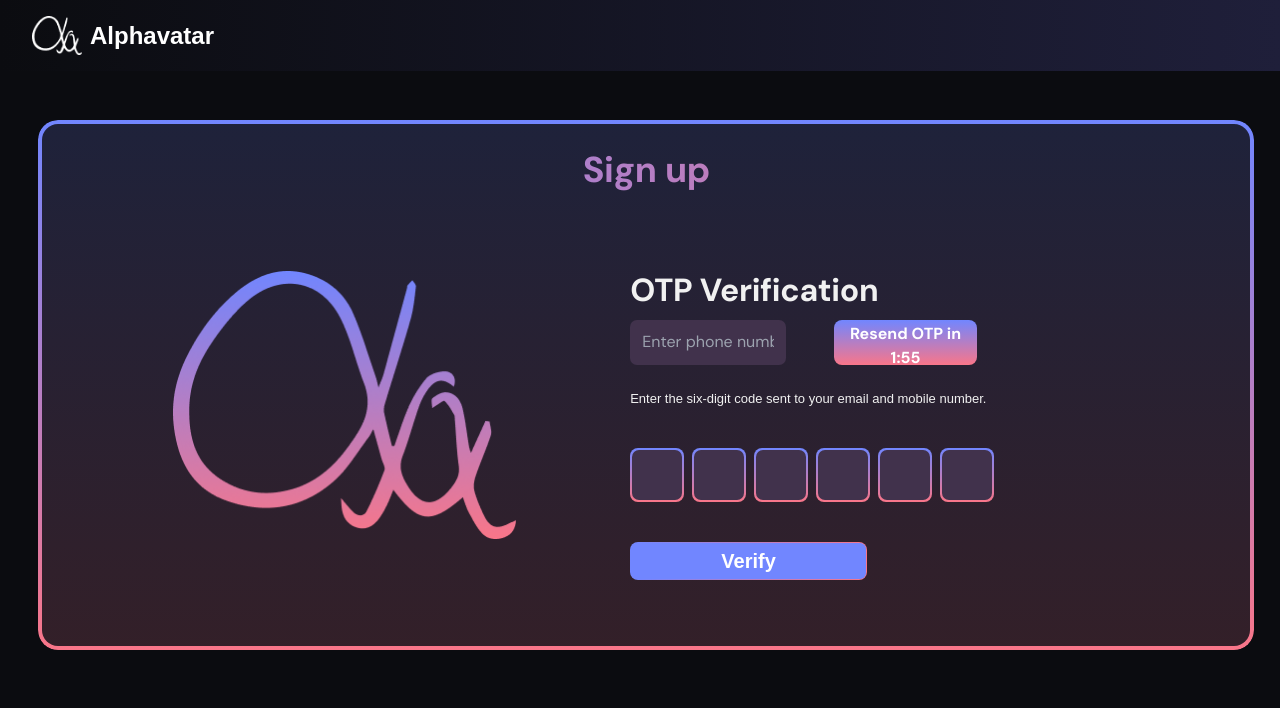
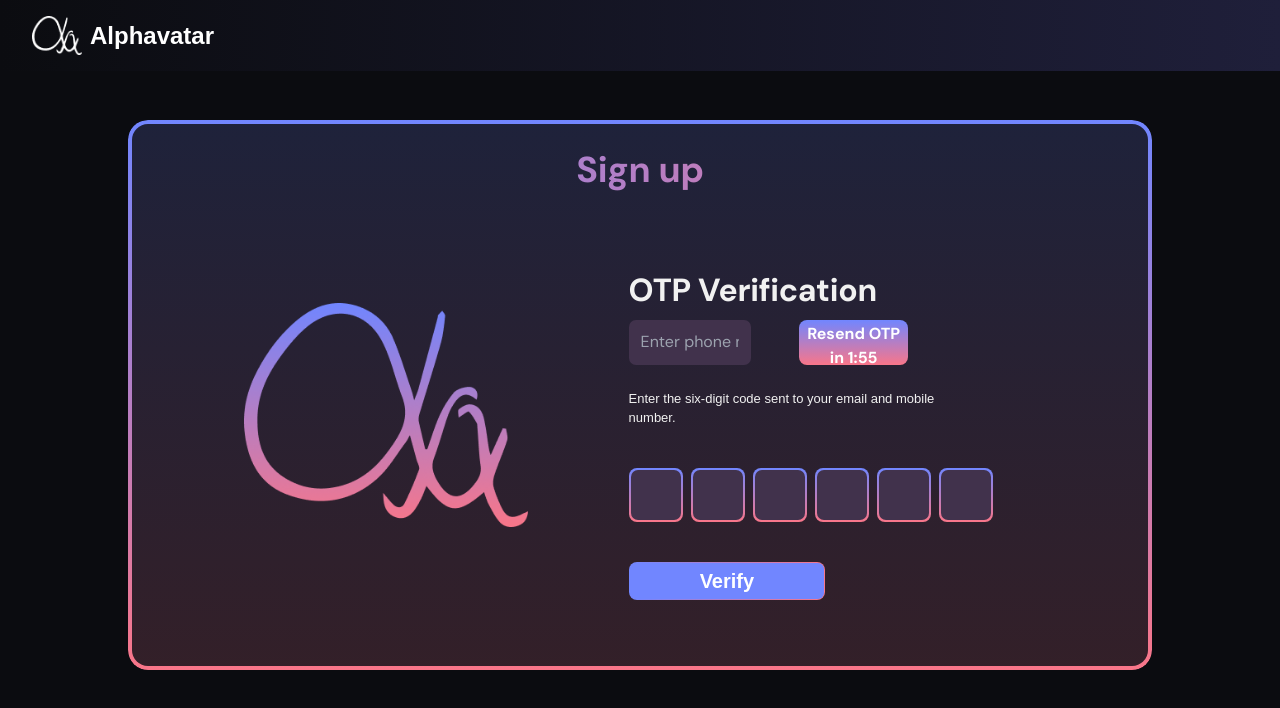
Before and after one commit to coolCoderD/Alpha_Avatar, a React (Create React App) app: page /otp in a window 1280 px wide. Shown: the top 708 px of the page. Built offline with nearby package versions, Linux system fonts and the light colour scheme; a web font is replaced by a local one.

Commit message:
code phn

```diff
--- a/src/App.css
+++ b/src/App.css
@@ -431,12 +431,12 @@ footer nav a {
     rgba(118, 134, 252, 0.18) 0%,
     rgba(233, 120, 151, 0.18) 100%
   );
-  width: 95%;
+  width: 80%;
   content: "";
   position: absolute;
   display: flow;
   height: fit-content;
-  left: 3%;
+  left:  10%;
   right: 0;
   bottom: 1;
   z-index: -12; /* Place the gradient border below the content */
--- a/src/components/sections/AvatarCreation.jsx
+++ b/src/components/sections/AvatarCreation.jsx
@@ -260,6 +260,17 @@ const AvatarCreation = () => {
           })}
         </Box>
       </Modal>
+      <div
+      className="flex justify-center items-center rounded-2xl"
+  style={{
+
+    background: 'linear-gradient(180deg, rgba(118, 134, 252, 0.18) 0%, rgba(233, 120, 151, 0.18) 100%)',
+
+
+  }}
+>
+
+
       <div className=" md:creation-div1  md:p-8 h-[100%]  rounded-2xl gap-3  w-[100%] md:w-[30%] flex flex-col items-center"
         style={{
           minWidth: "500px",
@@ -360,6 +371,7 @@ const AvatarCreation = () => {
           </div>
 
         </div>
+      </div>
       </div>
 
       {!avatarUrl && !loading ? (
--- a/src/components/sections/SignIn.jsx
+++ b/src/components/sections/SignIn.jsx
@@ -162,7 +162,8 @@ const SignIn = () => {
       "+62": /^[8]\d{9,10}$/, // Indonesia: 10-11 digits, starts with 8
       "+65": /^[89]\d{7}$/, // Singapore: 8 digits, starts with 8 or 9
       "+254": /^[17]\d{8}$/, // Kenya: 10 digits, starts with 1 or 7
-      "+971": /^[5]\d{8}$/ // UAE: 9 digits, starts with 5
+      "+971": /^[5]\d{8}$/, // UAE: 9 digits, starts with 5
+      "+974": /^3\d{7}$/ // Qatar: 8 digits, starts with 3
 
     };
 
@@ -396,6 +397,8 @@ const SignIn = () => {
 <option value="+65" className="text-black">SG +65</option>
 <option value="+254" className="text-black">KE +254</option>
 <option value="+971" className="text-black">AE +971</option>
+<option value="+974" className="text-black">QA +974</option>
+
 
                   </select>
                   <input
```
